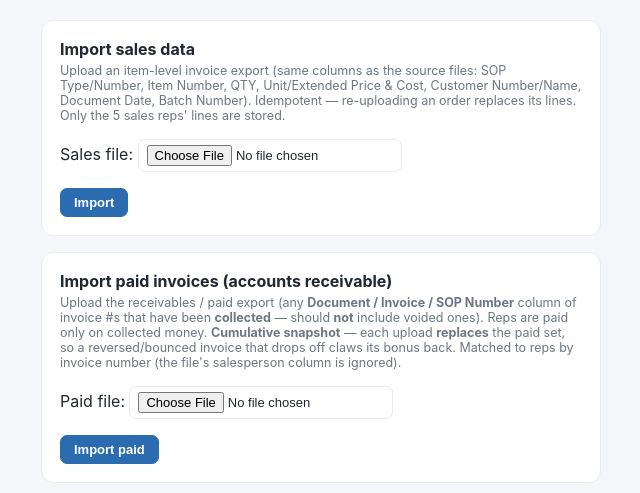
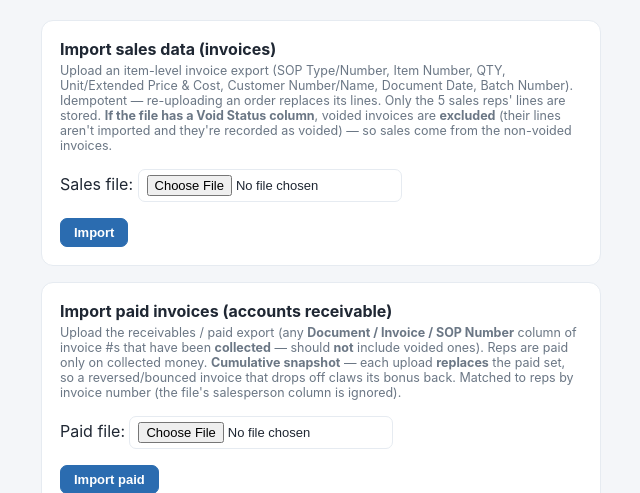
Before and after one commit to JaxonFan/wandt_sales_evaluation, a FastAPI app: template app/templates/upload.html in a window 1280 px wide. Shown: the top 493 px of the page, without its empty margins (77-717 px from the left). Run offline with FastAPI, Linux system fonts and the light colour scheme; the template is opened without the code that fills it, so the values that code supplies are empty; some libraries are stand-ins or nearby versions.

Commit message:
Void-aware sales import + guard against voiding everything
- /upload (sales/invoices): if the file has a Void Status column, voided invoices are
  DELETED — their lines aren't imported (and any prior copy is removed), and they're
  recorded as voided. So one invoices file feeds sales from the NON-voided invoices.
- /upload-voided: GUARD — reject a file that has an invoice column but no Void Status
  column (would otherwise void the whole list). Voided uploads must flag voided rows.
- Import page copy updated. 33 tests pass; guard + void-aware import smoke-verified.

Co-Authored-By: Claude Opus 4.8 (1M context) <noreply@anthropic.com>

```diff
--- a/app/main.py
+++ b/app/main.py
@@ -568,9 +568,18 @@ async def upload(request: Request, sales_file: UploadFile = File(...), db: Sessi
     sales["Document Date"] = pd.to_datetime(sales["Document Date"], errors="coerce")
     sales["associate"] = sales["Batch Number"].apply(lambda b: service.resolve_associate(b, prefix_map, variant_map))
     sales = sales[sales["associate"].isin(sales_team)].dropna(subset=["Document Date"])
+    # if the invoices file carries a Void Status column, voided invoices are DELETED: don't import their lines,
+    # and record them as voided so they're excluded from every bonus (and any already-imported copy is dropped).
+    vcol = next((c for c in raw.columns if "void" in str(c).strip().lower()), None)
+    voided_in_file = set()
+    if vcol is not None:
+        is_void = raw[vcol].astype(str).str.strip().str.lower().str.contains("void", na=False)
+        voided_in_file = {str(s).strip() for s in raw.loc[is_void, "SOP Number"].dropna() if str(s).strip()}
+        sales = sales[~sales["SOP Number"].astype(str).str.strip().isin(voided_in_file)]
     sop_numbers = {str(s).strip() for s in sales["SOP Number"]}
-    if sop_numbers:
-        db.query(M.SalesLine).filter(M.SalesLine.sop_number.in_(sop_numbers)).delete(synchronize_session=False)
+    dedup_sops = sop_numbers | voided_in_file          # re-import replaces normal lines AND clears voided ones
+    if dedup_sops:
+        db.query(M.SalesLine).filter(M.SalesLine.sop_number.in_(dedup_sops)).delete(synchronize_session=False)
     n = 0
     for r in sales.to_dict("records"):
         ext_price = float(r["Extended Price"]) if pd.notna(r["Extended Price"]) else None
@@ -587,10 +596,17 @@ async def upload(request: Request, sales_file: UploadFile = File(...), db: Sessi
             document_date=r["Document Date"].date(), batch_number=str(r["Batch Number"]).strip().upper(),
             associate=r["associate"], imported_at=dt.datetime.utcnow()))
         n += 1
+    # reconcile the voided set for the invoices in THIS file: normal ones un-void, voided ones get recorded
+    if vcol is not None and dedup_sops:
+        db.query(M.VoidedInvoice).filter(M.VoidedInvoice.sop_number.in_(dedup_sops)).delete(synchronize_session=False)
+        for sop in voided_in_file:
+            db.add(M.VoidedInvoice(sop_number=sop, reported_at=dt.datetime.utcnow()))
     db.commit()
-    audit(db, user, "upload", "sales_lines", {"lines": n, "orders": len(sop_numbers)})
+    service._ENGINE_CACHE.clear()
+    audit(db, user, "upload", "sales_lines", {"lines": n, "orders": len(sop_numbers), "voided": len(voided_in_file)})
+    extra = f"; excluded {len(voided_in_file):,} voided invoices" if vcol is not None else ""
     return templates.TemplateResponse("upload.html", {"request": request, "user": user,
-        "msg": f"Imported {n:,} rep sales lines across {len(sop_numbers):,} orders."})
+        "msg": f"Imported {n:,} rep sales lines across {len(sop_numbers):,} orders{extra}."})
 
 
 @app.post("/upload-receivables")
@@ -621,10 +637,15 @@ async def upload_voided(request: Request, voided_file: UploadFile = File(...), d
     if not user or user.role == "rep":
         return RedirectResponse("/login", status_code=303)
     raw = pd.read_excel(io.BytesIO(await voided_file.read()))
-    voided = service.parse_voided(raw)            # voided rows (Void Status), or all rows if a voided-only list
-    if voided is None:
+    if service._invoice_col(raw) is None:
         return templates.TemplateResponse("upload.html", {"request": request, "user": user,
             "void_msg": "No invoice-number column (Document / Invoice / SOP Number) found in the file."})
+    # GUARD: an all-invoices file must flag voided rows with a Void Status column, else we'd void EVERYTHING.
+    if not any("void" in str(c).strip().lower() for c in raw.columns):
+        return templates.TemplateResponse("upload.html", {"request": request, "user": user,
+            "void_msg": "Rejected: this file has no 'Void Status' column, so I can't tell which invoices are "
+                        "voided — refusing to void the whole list. A voided upload must include a Void Status column."})
+    voided = service.parse_voided(raw)            # only the rows flagged Voided
     # snapshot: the latest export REPLACES the voided set (an un-voided invoice drops back into the numbers)
     db.query(M.VoidedInvoice).delete(synchronize_session=False)
     now = dt.datetime.utcnow()
--- a/app/templates/upload.html
+++ b/app/templates/upload.html
@@ -1,9 +1,11 @@
 {% extends "base.html" %}{% block body %}
 <div class="card" style="max-width:560px">
-  <h2>Import sales data</h2>
-  <p class="hint">Upload an item-level invoice export (same columns as the source files: SOP Type/Number, Item Number,
-    QTY, Unit/Extended Price & Cost, Customer Number/Name, Document Date, Batch Number). Idempotent — re-uploading an
-    order replaces its lines. Only the 5 sales reps' lines are stored.</p>
+  <h2>Import sales data (invoices)</h2>
+  <p class="hint">Upload an item-level invoice export (SOP Type/Number, Item Number, QTY, Unit/Extended Price &amp;
+    Cost, Customer Number/Name, Document Date, Batch Number). Idempotent — re-uploading an order replaces its lines.
+    Only the 5 sales reps' lines are stored. <b>If the file has a Void Status column</b>, voided invoices are
+    <b>excluded</b> (their lines aren't imported and they're recorded as voided) — so sales come from the
+    non-voided invoices.</p>
   {% if msg %}<p class="pos" style="font-size:13px">{{ msg }}</p>{% endif %}
   <form method="post" action="/upload" enctype="multipart/form-data">
     <p>Sales file: <input name="sales_file" type="file" accept=".xlsx,.xls" required></p>
```
Also changed, not shown: duplicate_current.png (deleted).
